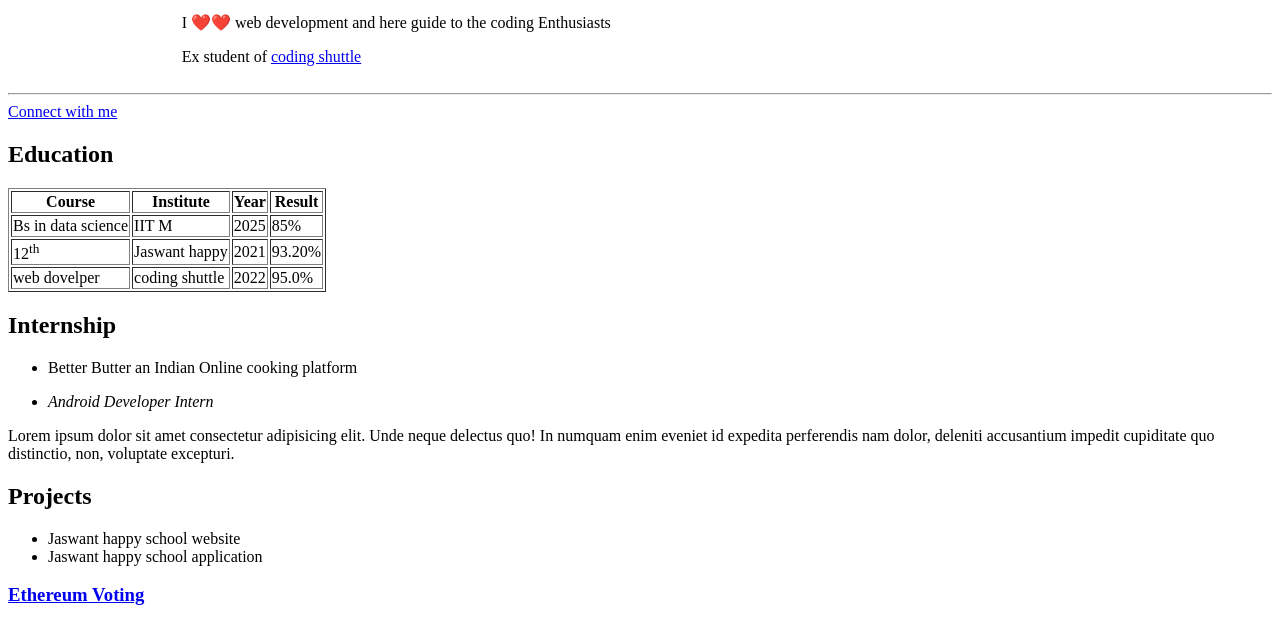
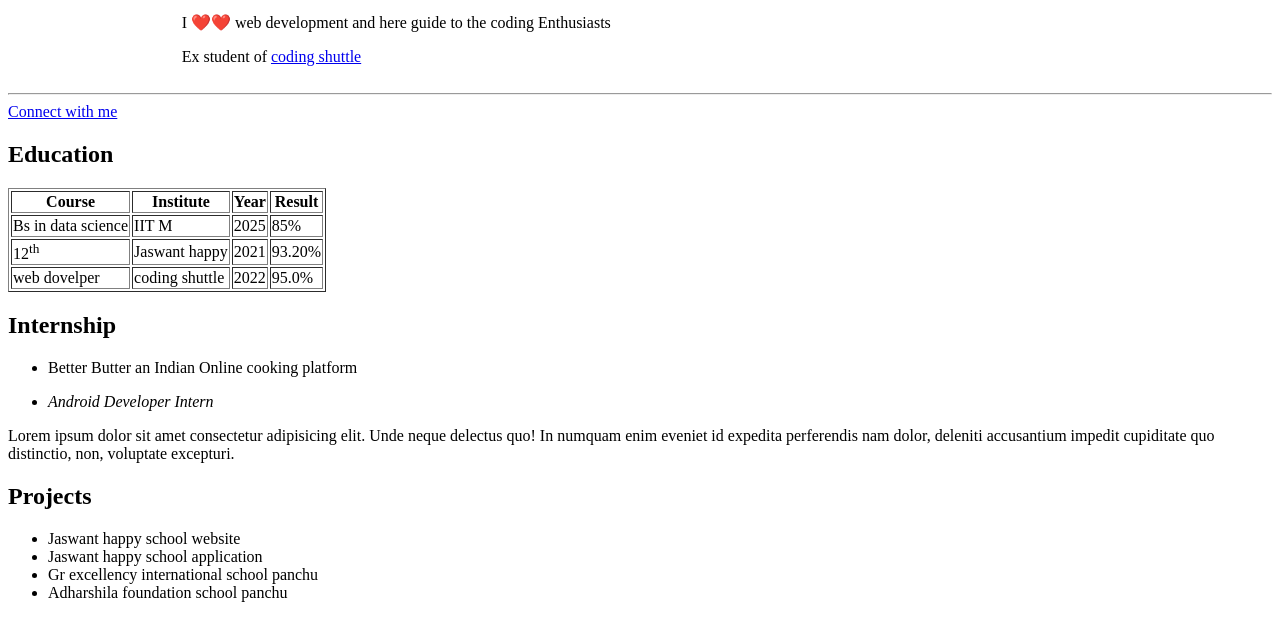
Before and after one commit to Prakashjaat1/mini-project, a plain HTML site: page resumewithlink.html in a window 1280 px wide. Shown: the part 146-763 px from the top of the page. Drawn offline with Linux system fonts and the light colour scheme.

Commit message:
Update resumewithlink.html

```diff
--- a/resumewithlink.html
+++ b/resumewithlink.html
@@ -68,6 +68,8 @@
 
         <li>Jaswant happy school website </li>
         <li>Jaswant happy school application</li>
+        <li>Gr excellency international school panchu</li>
+        <li>Adharshila foundation school panchu</li>
 
 
         </ul>
```
